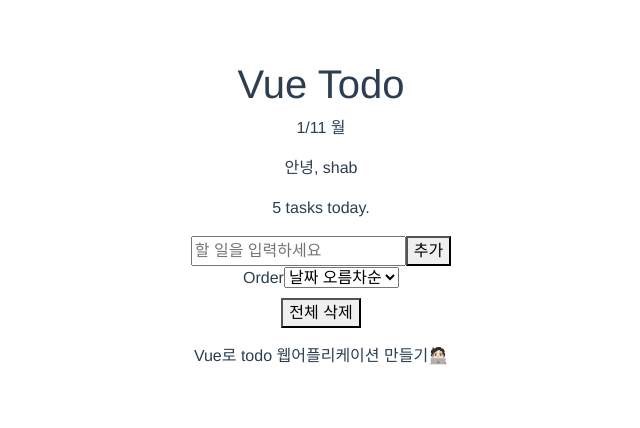
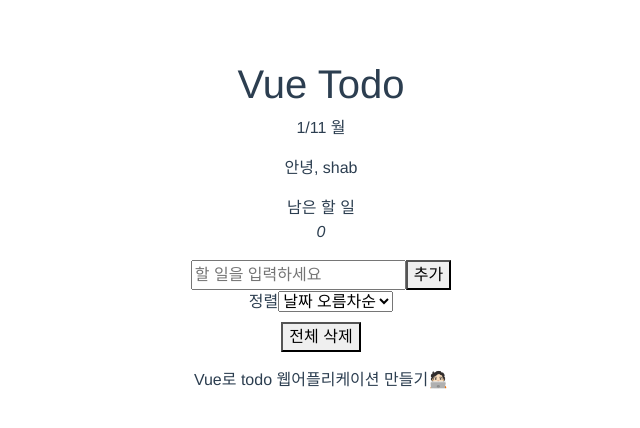
Before and after one commit to jumi1234/todo-vue, a Vue app in the folder todo-vue2/: page / in a window 1280 px wide. Shown: the top 428 px of the page, without its empty margins (319-959 px from the left). Built offline with nearby package versions, Linux system fonts and the light colour scheme.

Commit message:
정렬 기능 추가

```diff
--- a/todo-vue2/src/App.vue
+++ b/todo-vue2/src/App.vue
@@ -1,11 +1,18 @@
 <template>
   <div id="app">
     <TodoHeader />
-    <TodoTitle />
+    <TodoTitle v-bind:propsdata="checkCount" />
     <!-- TodoInput에서 $emit으로 받아온 newTodoItem 데이터를 가지고 addOneItem 실행 -->
     <TodoInput v-on:addItem="addOneItem" />
-    <TodoController />
-    <TodoList v-bind:propsdata="todoItems"/>
+    <TodoController
+      v-on:clearAll="clearAllItem"
+      v-on:sortItem="sortAllItem"
+    />
+    <TodoList
+      v-bind:propsdata="todoItems"
+      v-on:toggleItem="toggleOneItem"
+      v-on:removeItem="removeOneItem"
+    />
     <TodoFooter />
   </div>
 </template>
@@ -57,7 +64,58 @@
       // JSON.stringify() 객체를 JSON 문자열로 변환
       localStorage.setItem(todoItem, JSON.stringify(value))
       this.todoItems.push(value)
+    },
+    removeOneItem(todoItem, index) {
+      localStorage.removeItem(todoItem.item)
+      this.todoItems.splice(index, 1)
+    },
+    toggleOneItem(todoItem) {
+      todoItem.completed = !todoItem.completed
+      localStorage.setItem(todoItem.item, JSON.stringify(todoItem))
+    },
+    clearAllItem() {
+      this.todoItems = []
+      localStorage.clear()
+    },
+    sortTodoLatest() {
+      this.todoItems.sort((a, b) => {
+        return b.time - a.time
+      })
+    },
+    sortTodoOldest() {
+      this.todoItems.sort((a, b) => {
+        return a.time - b.time
+      })
+    },
+    sortAllItem(selectedSort) {
+      if(selectedSort.value === "date-desc") {
+        this.sortTodoLatest()
+      } else if(selectedSort.value === "date-asc") {
+        this.sortTodoOldest()
+      }
     }
+  },
+  computed: {
+    checkCount() {
+      const checkLeftItems = () => {
+        let leftCount = 0;
+        for (let i = 0; i < this.todoItems.length; i++) {
+          if (this.todoItems[i].completed === false) {
+            leftCount++;
+          }
+        }
+        return leftCount;
+      };
+
+      const count = {
+        total: this.todoItems.length,
+        left: checkLeftItems()
+      };
+      return count;
+    }
+  },
+  mounted() {
+    this.sortTodoOldest()
   }
 }
 </script>
--- a/todo-vue2/src/components/TodoController.vue
+++ b/todo-vue2/src/components/TodoController.vue
@@ -1,12 +1,10 @@
 <template>
   <div class="controller">
     <div class="select">
-      <label for="order">Order</label>
-      <select name="order" id="order" class="selectbox">
+      <label for="order">정렬</label>
+      <select name="order" id="order" class="selectbox" v-model="selected" v-on:change="sortTodo">
         <option value="date-asc">날짜 오름차순</option>
         <option value="date-desc">날짜 내림차순</option>
-        <option value="name-asc">이름 오름차순</option>
-        <option value="name-desc">이름 내림차순</option>
       </select>
     </div>
     <button class="clear" v-on:click="clearTodo">전체 삭제</button>
@@ -15,9 +13,17 @@
 
 <script>
   export default {
+    data() {
+      return {
+        selected: "date-asc"
+      }
+    },
     methods: {
+      sortTodo() {
+        this.$emit("sortItem", { value: this.selected })
+      },
       clearTodo() {
-        localStorage.clear()
+        this.$emit("clearAll")
       }
     }
   }
--- a/todo-vue2/src/components/TodoList.vue
+++ b/todo-vue2/src/components/TodoList.vue
@@ -20,14 +20,12 @@
   export default {
     props: ["propsdata"],
     methods: {
+      removeTodo(todoItem, index) {
+        this.$emit("removeItem", todoItem, index);
+      },
       toggleComplete(todoItem) {
-        todoItem.completed = !todoItem.completed
-        localStorage.setItem(todoItem.item, JSON.stringify(todoItem))
-      },
-      removeTodo(todoItem, index) {
-        localStorage.removeItem(todoItem.item)
-        this.todoItems.push(index, 1)
+        this.$emit("toggleItem", todoItem);
       }
-    }
+    },
   }
 </script>
--- a/todo-vue2/src/components/TodoTitle.vue
+++ b/todo-vue2/src/components/TodoTitle.vue
@@ -2,17 +2,22 @@
   <div class="title">
     <p class="title-message">{{ message }}</p>
     <p class="title-task">
-      <span class="task-total">{{ taskTotal }}</span> tasks today.
+      <span class="title-task-top">남은 할 일</span><br />
+      <span class="title-task-count">
+        <em class="title-task-left">{{ propsdata.left }}</em>
+        <em v-if="propsdata.total" class="title-task-total">&nbsp;/ {{ propsdata.total }}</em>
+      </span>
+      <span class="title-task-info"></span>
     </p>
   </div>
 </template>
 
 <script>
   export default {
+    props: ["propsdata"],
     data() {
       return {
         message: "안녕, shab",
-        taskTotal: 5
       }
     }
   }
```
